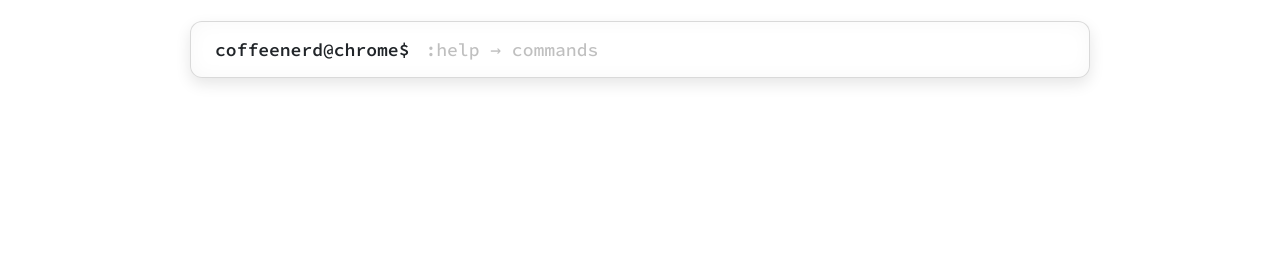
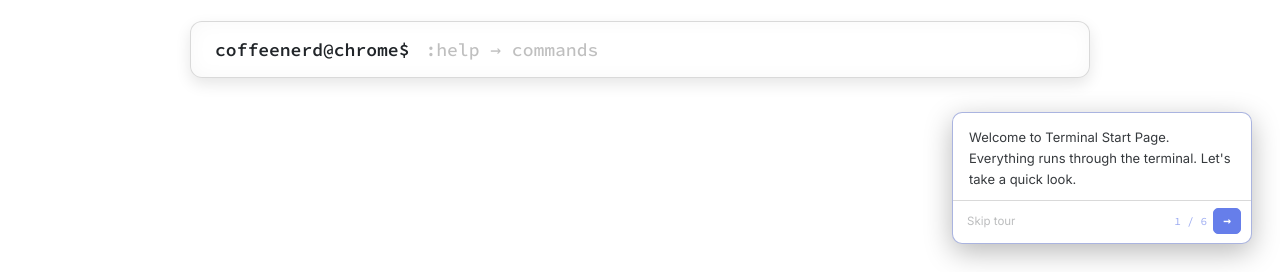
Before and after one commit to caffienerd/startpage, a browser extension: page index.html in a window 1280 px wide. Shown: the part 528-800 px from the top of the page. Drawn offline with Linux system fonts and the light colour scheme; no server answers; a web font is replaced by a local one.

Commit message:
feat: add tour

```diff
--- a/script/commands.js
+++ b/script/commands.js
@@ -89,6 +89,7 @@ function handleSpecialCommands(value) {
   if (normalized === ":version" || normalized === ":ver") { openVersion(); clear(); return; }
   if (normalized === ":update") { checkForUpdate(); clear(); return; }
   if (normalized === ":history") { openHistory(); clear(); return; }
+  if (normalized === ":tour") { openTour(true); clear(); return; }
   if (normalized === ":export") { exportBackup(); clear(); return; }
   if (normalized === ":import") { importBackup(); clear(); return; }
   if (normalized === ":ipconfig" || normalized === ":ip") { openIPInfo(); clear(); return; }
--- a/script/inline-handlers.js
+++ b/script/inline-handlers.js
@@ -22,6 +22,7 @@ document.addEventListener('DOMContentLoaded', () => {
 
   // ---- Help modal ----
   on('btn-close-help',         () => closeHelp());
+  on('btn-restart-tour',        () => { closeHelp(); localStorage.removeItem('tour-seen-v1'); openTour(true); });
 
   // ---- IP modal ----
   on('btn-close-ip',           () => closeIPInfo());
--- /dev/null
+++ b/script/modals/tour.js
@@ -0,0 +1,241 @@
+// ========================================
+// Tour — demonstrative walkthrough
+// Types commands into the terminal, executes them live.
+// Small tip card anchored bottom-right. No dim, no spotlight.
+// ========================================
+
+const TOUR_SEEN_KEY = 'tour-seen-v1';
+
+// ---- Step definitions ----
+// tip:         what the tooltip says
+// type:        string to typewrite into terminal (optional)
+// execute:     fn() called after typing is done (before user clicks Next)
+// afterHide:   fn() cleanup when leaving this step
+// delay:       ms to wait after execute before tooltip appears (default 0)
+
+const TOUR_STEPS = [
+  {
+    tip: "Welcome to Terminal Start Page. Everything runs through the terminal. Let's take a quick look.",
+  },
+  {
+    tip: "Not a fan of the light theme? Let's switch to dark — watch the terminal.",
+    type: ':dark',
+    execute: () => {
+      if (typeof _applyTheme === 'function') _applyTheme('dark');
+    },
+  },
+  {
+    tip: "Type :config to open settings — username, weather location, timezone, Gemini API key.",
+    type: ':config',
+    execute: () => { if (typeof openConfig === 'function') openConfig(); },
+    afterHide: () => { if (typeof closeConfig === 'function') closeConfig(); },
+  },
+  {
+    tip: "Type :customize to pick a theme and set your own syntax highlight colors.",
+    type: ':customize',
+    execute: () => { if (typeof openCustomizeModal === 'function') openCustomizeModal(); },
+    afterHide: () => { if (typeof closeCustomizeModal === 'function') closeCustomizeModal(); },
+  },
+  {
+    tip: "Type :help to see every command, prefix, and shortcut available.",
+    type: ':help',
+    execute: () => { if (typeof openHelp === 'function') openHelp(); },
+    afterHide: () => { if (typeof closeHelp === 'function') closeHelp(); },
+  },
+  {
+    tip: null, // GitHub star — special last step, :help stays open
+    execute: () => { if (typeof openHelp === 'function') openHelp(); },
+    // No afterHide — we intentionally leave :help open when tour ends
+  },
+];
+
+// ---- State ----
+let _tourActive  = false;
+let _tourStep    = 0;
+let _tourCard    = null;
+let _keydown     = null;
+let _typeTimer   = null;
+let _typing      = false;
+
+// ---- Public ----
+function openTour(force = false) {
+  if (_tourActive) return;
+  if (!force && localStorage.getItem(TOUR_SEEN_KEY)) return;
+  _tourActive = true;
+  _tourStep   = 0;
+  _buildCard();
+  _showStep(0);
+}
+
+function closeTour(skipCleanup = false) {
+  if (!_tourActive) return;
+  _stopTyping();
+  const s = TOUR_STEPS[_tourStep];
+  const isLastStep = _tourStep === TOUR_STEPS.length - 1;
+  // Only run afterHide if not the last step (last step keeps :help open)
+  if (s?.afterHide && !isLastStep) try { s.afterHide(); } catch(e) {}
+  _destroyCard();
+  _tourActive = false;
+  localStorage.setItem(TOUR_SEEN_KEY, '1');
+  // Don't clear terminal or close help if ending naturally on last step
+  if (!isLastStep) _clearTerminal();
+}
+
+document.addEventListener('DOMContentLoaded', () => {
+  setTimeout(() => openTour(false), 1000);
+});
+
+// ---- Build card ----
+function _buildCard() {
+  _tourCard = document.createElement('div');
+  _tourCard.id = 'tour-card';
+  _tourCard.innerHTML = `
+    <p class="tour-tip" id="tour-tip"></p>
+    <div class="tour-foot">
+      <button class="tour-skip" id="tour-skip">Skip tour</button>
+      <div class="tour-nav">
+        <button class="tour-arrow" id="tour-prev" title="Back">←</button>
+        <span class="tour-counter" id="tour-counter"></span>
+        <button class="tour-arrow tour-arrow-next" id="tour-next" title="Next">→</button>
+      </div>
+    </div>
+  `;
+  document.body.appendChild(_tourCard);
+
+  document.getElementById('tour-skip').addEventListener('click', closeTour);
+  document.getElementById('tour-prev').addEventListener('click', _prev);
+  document.getElementById('tour-next').addEventListener('click', _next);
+
+  _keydown = (e) => {
+    if (!_tourActive) return;
+    if (e.key === 'Escape')                          { e.preventDefault(); closeTour(); }
+    if (e.key === 'ArrowRight' || e.key === 'Enter') {
+      // If currently typing, skip to end of animation first
+      if (_typing) { e.preventDefault(); _skipTyping(); return; }
+      e.preventDefault(); _next();
+    }
+    if (e.key === 'ArrowLeft') { e.preventDefault(); _prev(); }
+  };
+  document.addEventListener('keydown', _keydown, true);
+}
+
+function _destroyCard() {
+  if (_keydown) { document.removeEventListener('keydown', _keydown, true); _keydown = null; }
+  _tourCard?.remove(); _tourCard = null;
+}
+
+// ---- Show step ----
+function _showStep(index) {
+  const step  = TOUR_STEPS[index];
+  const total = TOUR_STEPS.length;
+  const isLast = index === total - 1;
+
+  // Counter
+  document.getElementById('tour-counter').textContent = `${index + 1} / ${total}`;
+
+  // Prev visibility
+  document.getElementById('tour-prev').style.visibility = index === 0 ? 'hidden' : 'visible';
+
+  // Next label
+  document.getElementById('tour-next').textContent = isLast ? '✓' : '→';
+
+  // Last step — GitHub star, :help stays open
+  if (isLast) {
+    _clearTerminal();
+    if (typeof openHelp === 'function') openHelp();
+    document.getElementById('tour-tip').innerHTML =
+      `If you find this useful` +
+      `<a href="https://github.com/caffienerd/startpage" target="_blank" rel="noopener" class="tour-star">⭐ Star on GitHub</a>`;
+    return;
+  }
+
+  // Set tip text
+  document.getElementById('tour-tip').textContent = step.tip || '';
+
+  // Typewriter into terminal
+  if (step.type) {
+    _typeIntoTerminal(step.type, () => {
+      // After typing completes — execute the action
+      if (step.execute) {
+        try { step.execute(); } catch(e) {}
+      }
+    });
+  } else {
+    _clearTerminal();
+    if (step.execute) try { step.execute(); } catch(e) {}
+  }
+}
+
+// ---- Typewriter ----
+function _typeIntoTerminal(text, onDone) {
+  _stopTyping();
+  _typing = true;
+  const input = document.getElementById('terminal-input');
+  if (!input) { _typing = false; onDone?.(); return; }
+
+  input.value = '';
+  if (typeof updateSyntaxHighlight === 'function') updateSyntaxHighlight('');
+
+  let i = 0;
+  const speed = 90; // ms per character
+
+  function tick() {
+    if (i <= text.length) {
+      input.value = text.slice(0, i);
+      if (typeof updateSyntaxHighlight === 'function') updateSyntaxHighlight(input.value);
+      i++;
+      _typeTimer = setTimeout(tick, speed);
+    } else {
+      _typing = false;
+      _typeTimer = null;
+      // Small pause after typing finishes, before executing action
+      _typeTimer = setTimeout(() => { _typeTimer = null; onDone?.(); }, 420);
+    }
+  }
+  tick();
+}
+
+function _stopTyping() {
+  if (_typeTimer) { clearTimeout(_typeTimer); _typeTimer = null; }
+  _typing = false;
+}
+
+// Skip to end of current typewriter animation immediately
+function _skipTyping() {
+  _stopTyping();
+  const step = TOUR_STEPS[_tourStep];
+  if (!step?.type) return;
+  const input = document.getElementById('terminal-input');
+  if (input) {
+    input.value = step.type;
+    if (typeof updateSyntaxHighlight === 'function') updateSyntaxHighlight(step.type);
+  }
+  if (step.execute) try { step.execute(); } catch(e) {}
+}
+
+function _clearTerminal() {
+  _stopTyping();
+  const input = document.getElementById('terminal-input');
+  if (input) {
+    input.value = '';
+    if (typeof updateSyntaxHighlight === 'function') updateSyntaxHighlight('');
+  }
+}
+
+// ---- Navigation ----
+function _next() {
+  if (_typing) { _skipTyping(); return; }
+  const cur = TOUR_STEPS[_tourStep];
+  if (cur?.afterHide) try { cur.afterHide(); } catch(e) {}
+  if (_tourStep < TOUR_STEPS.length - 1) { _tourStep++; _showStep(_tourStep); }
+  else closeTour();
+}
+
+function _prev() {
+  if (_tourStep === 0) return;
+  _stopTyping();
+  const cur = TOUR_STEPS[_tourStep];
+  if (cur?.afterHide) try { cur.afterHide(); } catch(e) {}
+  _tourStep--;
+  _showStep(_tourStep);
+}
--- a/script/terminal.js
+++ b/script/terminal.js
@@ -224,6 +224,7 @@ function updateSyntaxHighlight(rawValue) {
     ':h': ':help',
     ':ha': ':help_ai_router',
     ':hi': ':history',
+    ':to': ':tour',
     ':aim': ':aimode',
     ':ge': ':gemini',
     ':n': ':netspeed',
@@ -248,7 +249,7 @@ function updateSyntaxHighlight(rawValue) {
   const customTagPrefixes = customTags.map(t => t.prefix).filter(Boolean);
 
   const themeCommands = [':dark', ':black', ':amoled', ':light', ':nord', ':newspaper', ':coffee', ':root', ':neon'];
-  const knownCommands = [':help', ':help_ai_router', ':aimode', ':bookmarks', ':bm', ':ipconfig', ':ip', ':netspeed', ':speed', ':config', ':customize', ':custom', ':tags', ':dir', ':dirconfig', ':prompts', ':weather', ':time', ':gemini', ':update', ':history', ':hacker', ':cyberpunk', ...themeCommands];
+  const knownCommands = [':help', ':help_ai_router', ':aimode', ':bookmarks', ':bm', ':ipconfig', ':ip', ':netspeed', ':speed', ':config', ':customize', ':custom', ':tags', ':dir', ':dirconfig', ':prompts', ':weather', ':time', ':gemini', ':update', ':history', ':tour', ':hacker', ':cyberpunk', ...themeCommands];
   const versionCommands = [':version', ':ver', ':update'];
   const knownSearch = /^(r|yt|alt|def|ddg|ggl|bing|amazon|imdb|the|syn|quote|maps|cws|spell|pronounce|gem|gemini|ai):/;
   const knownSearchDynamic = customTagPrefixes.length
--- a/style.css
+++ b/style.css
@@ -2331,3 +2331,108 @@ input.input-dir-active {
   max-width: 480px;
   width: 90vw;
 }
+
+/* ========================================
+   Tour
+   ======================================== */
+
+#tour-card {
+  position: fixed;
+  bottom: 28px;
+  right: 28px;
+  z-index: 10002;
+  width: 300px;
+  background: var(--background-color);
+  border: 1px solid color-mix(in srgb, var(--color-primary) 40%, var(--card-border));
+  border-radius: 10px;
+  box-shadow: 0 8px 28px rgba(0,0,0,0.28);
+  animation: tour-in 0.22s ease;
+  overflow: hidden;
+}
+
+@keyframes tour-in {
+  from { opacity: 0; transform: translateY(10px); }
+  to   { opacity: 1; transform: translateY(0); }
+}
+
+.tour-tip {
+  font-family: var(--font-family);
+  font-size: 13px;
+  line-height: 1.6;
+  color: var(--text-color);
+  margin: 0;
+  padding: 14px 16px 10px;
+  opacity: 0.9;
+}
+
+.tour-star {
+  display: inline-block;
+  margin-top: 8px;
+  padding: 7px 14px;
+  background: var(--color-primary);
+  color: #fff;
+  border-radius: 6px;
+  font-size: 12.5px;
+  font-weight: 600;
+  text-decoration: none;
+  transition: filter 0.15s;
+}
+.tour-star:hover { filter: brightness(1.1); }
+
+.tour-foot {
+  display: flex;
+  align-items: center;
+  justify-content: space-between;
+  padding: 7px 10px 9px;
+  border-top: 1px solid var(--card-border);
+}
+
+.tour-skip {
+  background: none;
+  border: none;
+  cursor: pointer;
+  color: var(--text-color);
+  font-family: var(--font-family);
+  font-size: 11.5px;
+  opacity: 0.3;
+  padding: 2px 4px;
+  transition: opacity 0.15s;
+}
+.tour-skip:hover { opacity: 0.75; }
+
+.tour-nav {
+  display: flex;
+  align-items: center;
+  gap: 6px;
+}
+
+.tour-counter {
+  font-family: var(--monospace-font-family);
+  font-size: 11px;
+  color: var(--color-primary);
+  opacity: 0.65;
+  min-width: 30px;
+  text-align: center;
+}
+
+.tour-arrow {
+  background: none;
+  border: 1px solid var(--card-border);
+  border-radius: 5px;
+  cursor: pointer;
+  color: var(--text-color);
+  font-size: 13px;
+  padding: 3px 9px;
+  transition: background 0.15s;
+  font-family: var(--monospace-font-family);
+  line-height: 1.4;
+}
+.tour-arrow:hover { background: color-mix(in srgb, var(--text-color) 8%, transparent); }
+
+.tour-arrow-next {
+  background: var(--color-primary);
+  border-color: var(--color-primary);
+  color: #fff;
+  font-weight: 700;
+}
+.tour-arrow-next:hover { filter: brightness(1.1); background: var(--color-primary); }
```
Also changed, not shown: index.html (+4 -1 lines).
